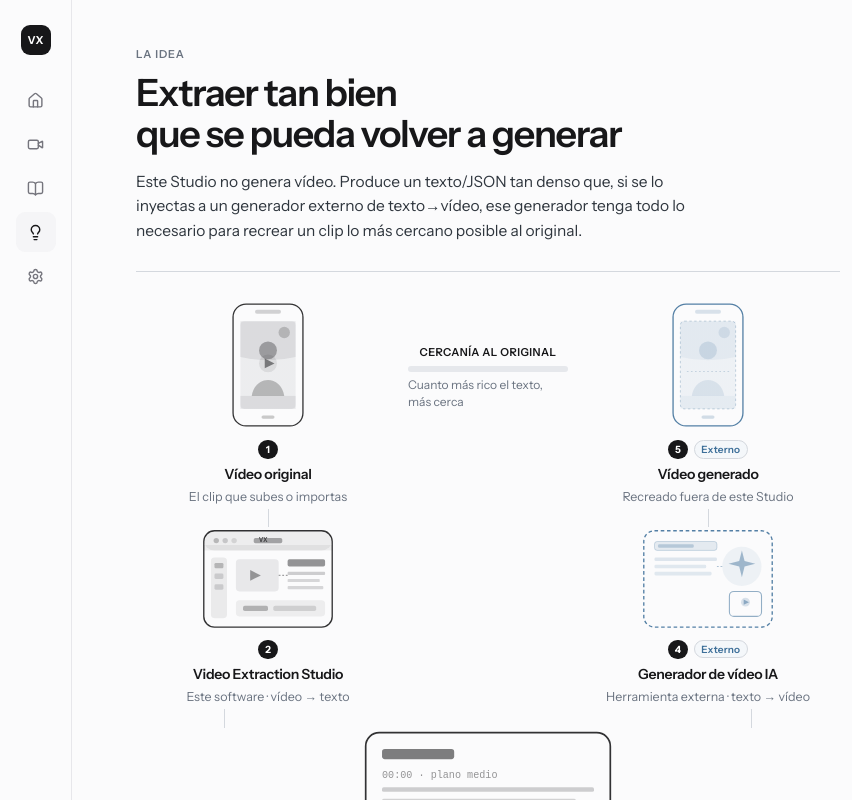
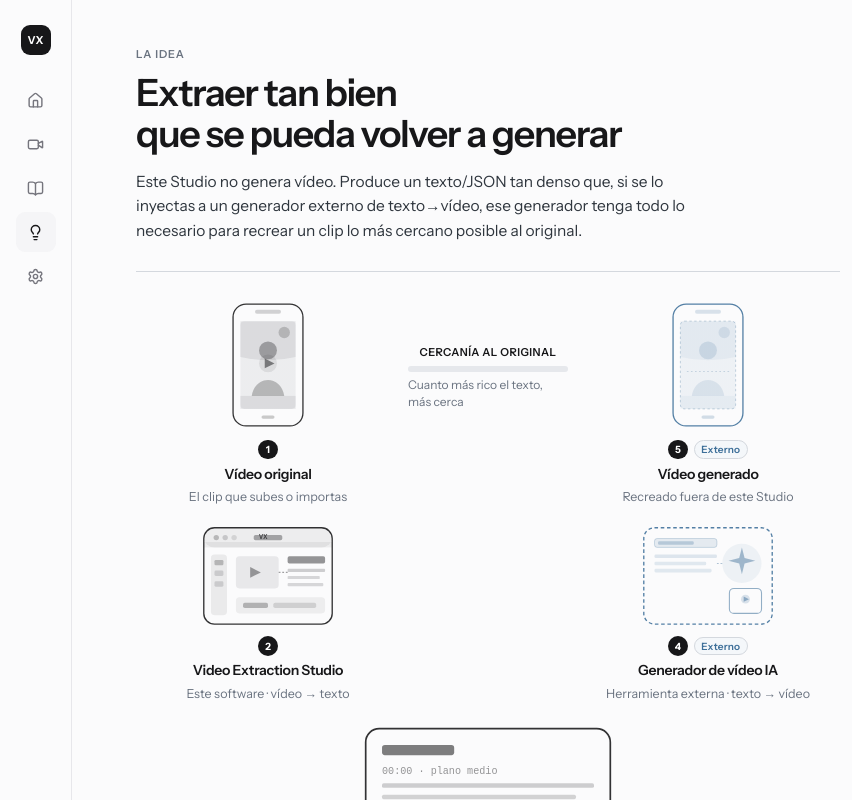
Before and after one commit to FrescoFresco/video-to-json, a Next.js app: page / in a window 1280 px wide. Both pictures are taken after a click on the button 35 px from the left and 232 px from the top of the page. Shown: the top 800 px of the page, without its empty margins (0-852 px from the left). Built offline with nearby package versions, Linux system fonts and the light colour scheme.

Commit message:
Quita las líneas conectoras del diagrama de La idea
Se dejan solo los nodos numerados; el flujo se lee por posición y números.

Co-authored-by: franfbb.1997 <franfbb.1997@gmail.com>

```diff
--- a/src/app/globals.css
+++ b/src/app/globals.css
@@ -605,19 +605,12 @@ body {
   .vx-col {
     display: grid;
     justify-items: center;
-    gap: 0;
+    gap: 1.25rem;
   }
 
   .vx-col--mid {
     align-self: start;
     padding-top: 2.75rem; /* alinea la barra con los teléfonos (nodo 1/5) */
-  }
-
-  .vx-col-link {
-    width: 1px;
-    height: 1.15rem;
-    background: var(--vx-loop-line);
-    margin: 0.15rem 0;
   }
 
   .vx-col .vx-loop-node {
@@ -634,29 +627,10 @@ body {
     justify-content: center;
   }
 
-  .vx-bridge-links {
-    display: grid;
-    grid-template-columns: 1fr 1fr;
-    height: 1.15rem;
-    margin: 0.2rem 0 0.1rem;
-  }
-
-  .vx-bridge-link {
-    width: 1px;
-    height: 100%;
-    background: var(--vx-loop-line);
-    margin-left: 25%;
-  }
-
-  .vx-bridge-link--right {
-    margin-left: auto;
-    margin-right: 25%;
-  }
-
   .vx-loop-node--text {
     justify-self: center;
     width: min(100%, 26rem);
-    margin-top: 0.1rem;
+    margin-top: 1.5rem;
   }
 
   .vx-loop-node--text figcaption {
--- a/src/components/studio/recreation-diagram.tsx
+++ b/src/components/studio/recreation-diagram.tsx
@@ -100,7 +100,6 @@ export function RecreationDiagram() {
               copy="El clip que subes o importas"
               illu={<VideoFrameIllustration variant="origin" />}
             />
-            <div className="vx-col-link" aria-hidden="true" />
             <Node
               step="2"
               title="Video Extraction Studio"
@@ -123,7 +122,6 @@ export function RecreationDiagram() {
               badge="Externo"
               illu={<VideoFrameIllustration variant="generated" />}
             />
-            <div className="vx-col-link" aria-hidden="true" />
             <Node
               step="4"
               title="Generador de vídeo IA"
@@ -132,11 +130,6 @@ export function RecreationDiagram() {
               illu={<AiGeneratorIllustration />}
             />
           </div>
-        </div>
-
-        <div className="vx-bridge-links" aria-hidden="true">
-          <span className="vx-bridge-link vx-bridge-link--left" />
-          <span className="vx-bridge-link vx-bridge-link--right" />
         </div>
 
         <Node
```
